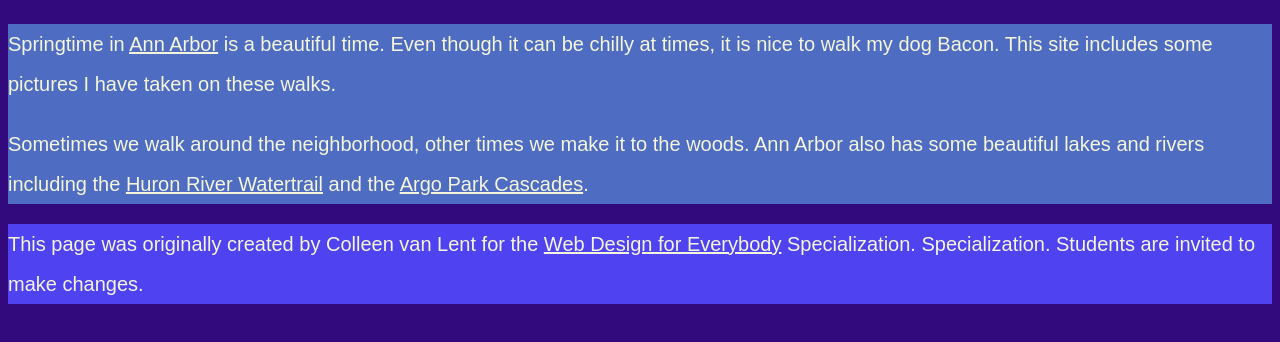
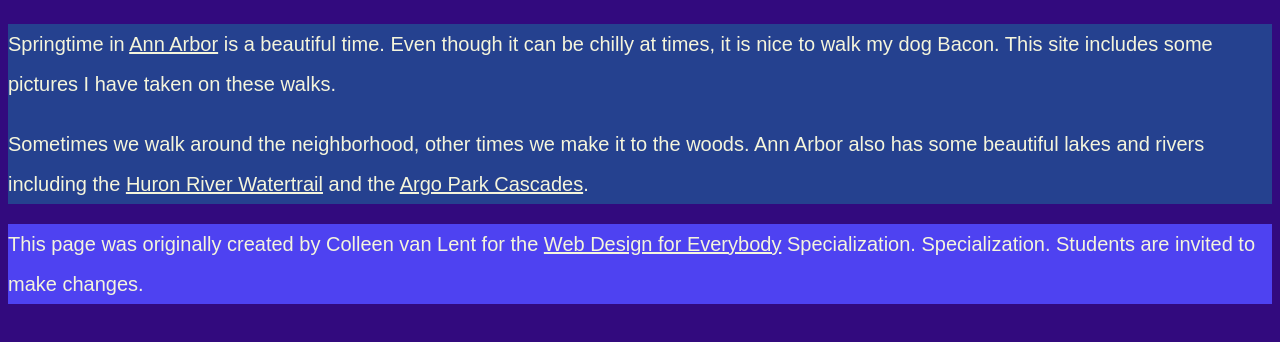
Before and after one commit to chris-art23/chris-art23.github.io, a plain HTML site: page index.html in a window 1280 px wide. Shown: the part 294-636 px from the top of the page. Drawn offline with Linux system fonts and the light colour scheme.

Commit message:
Add files via upload

```diff
--- a/css/style.css
+++ b/css/style.css
@@ -16,7 +16,7 @@ nav {
 }
 
 main {
-    background-color: rgb(78, 109, 194);
+    background-color: rgb(37, 65, 143);
     font-size: 20px;
     color: beige;
 }
```
